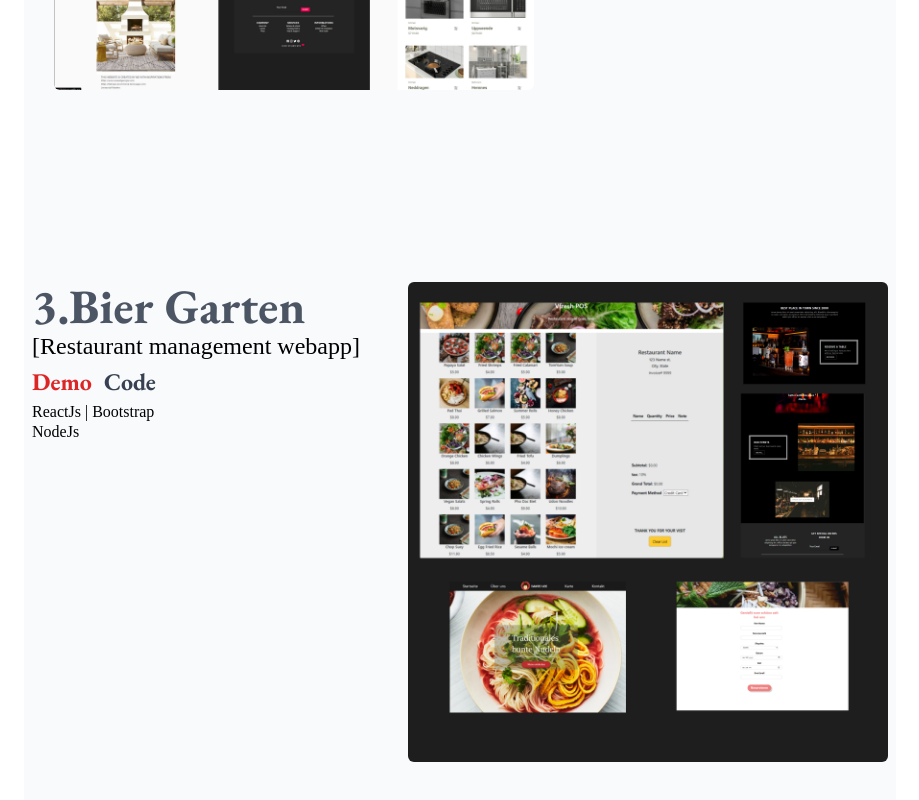
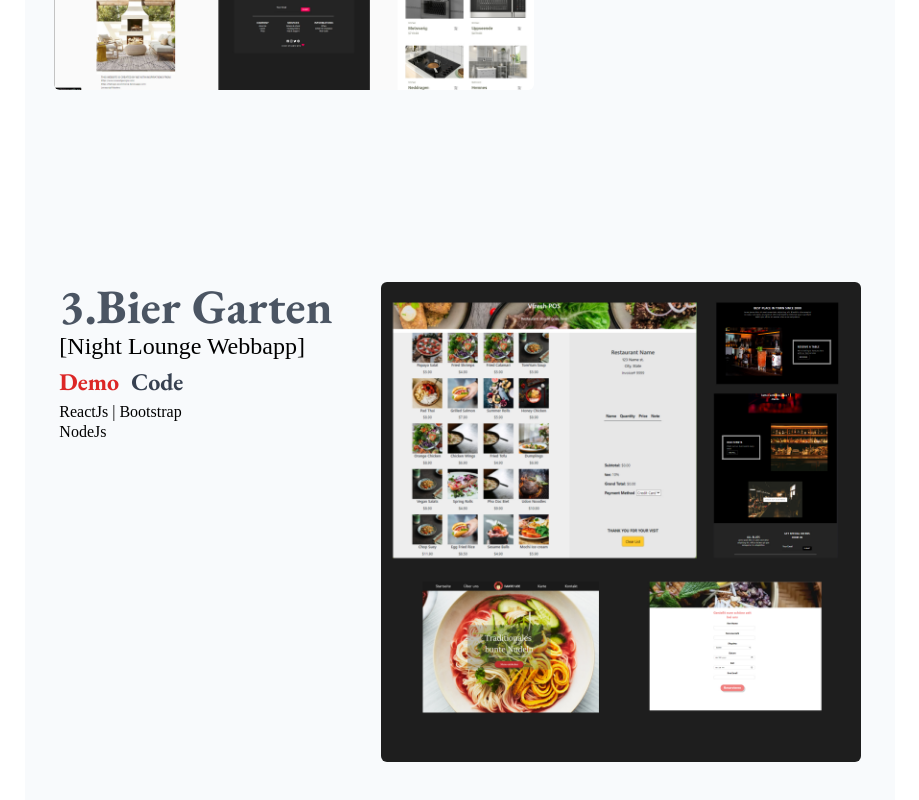
Before and after one commit to se64vet/porfolio2.0, a Next.js app: page / in a window 1280 px wide. Shown: the part 1910-2710 px from the top of the page, without its empty margins (180-1099 px from the left). Built offline with nearby package versions, Linux system fonts and the light colour scheme; a web font is replaced by a local one.

Commit message:
fix links

```diff
--- a/components/WorksSection.tsx
+++ b/components/WorksSection.tsx
@@ -4,12 +4,12 @@ const Fade = require("react-reveal/Fade")
 import SingleWork from './chunks/SingleWork'
 const WorksSection = () => {
   const works = [{
-    name: 'StoreWise',
+    name: 'Store Helper',
     cat: 'Inventory management webapp',
     type: '',
 	desc_html:'Figma<br>NextJs | Tailwind<br>NodeJs | MongoDB',
-    demoUrl: 'updating...',
-    repoUrl: 'updating...',
+    demoUrl: 'https://storehelper.onrender.com/',
+    repoUrl: 'https://github.com/se64vet/store-helper',
     imgUrl: '/StoreWise.webp',
   	},
 	{
@@ -17,17 +17,17 @@ const WorksSection = () => {
     cat: 'E-commerce website',
     type: '',
 	desc_html:'ReactJs | Bootstrap<br>NodeJs',
-    demoUrl: 'updating...',
-    repoUrl: 'updating...',
+    demoUrl: 'https://felixhome.netlify.app/',
+    repoUrl: 'https://github.com/se64vet/React_Ecommerce_Web_App/tree/main',
     imgUrl: '/Felix.webp',
   	},
 	{
     name: 'Bier Garten',
-    cat: 'Restaurant management webapp',
+    cat: 'Night Lounge Webbapp',
     type: '',
 	desc_html:'ReactJs | Bootstrap<br>NodeJs',
-    demoUrl: 'updating...',
-    repoUrl: 'updating...',
+    demoUrl: 'https://bluelounges.netlify.app/',
+    repoUrl: 'https://github.com/se64vet/All-Blues-Lounge-s-Website/tree/master',
     imgUrl: '/restaurant.webp',
   	},
 	{
@@ -35,8 +35,8 @@ const WorksSection = () => {
     cat: 'advance todo-app',
     type: '',
 	desc_html:'ReactJs | Tailwind<br>NodeJs',
-    demoUrl: 'updating...',
-    repoUrl: 'updating...',
+    demoUrl: 'https://todo-dash-app.onrender.com/',
+    repoUrl: 'https://github.com/se64vet/Todo-Dash',
     imgUrl: '/Dash.webp',
   	},
 
@@ -46,7 +46,7 @@ const WorksSection = () => {
     type: '',
 	desc_html:'Figma<br>NextJs | ReactBootstrap',
     demoUrl: '/works/landing-pages',
-    repoUrl: 'updating...',
+    repoUrl: 'https://github.com/se64vet?tab=repositories',
     imgUrl: '/landingPages.webp',
   	},
 
--- a/components/chunks/SingleWork.tsx
+++ b/components/chunks/SingleWork.tsx
@@ -34,18 +34,18 @@ const SingleWork = (props: WorkProps) => {
             &#93; {props.work.type}
           </p>
           <div className="mt-1 leading-5">
-            <Link href={props.work.demoUrl}>
-              <span className="relative cursor-pointer font-bold text-red-600  mr-3 text-2xl group">
+            <Link href={props.work.demoUrl} passHref>
+              <a  href={props.work.demoUrl} target={"_blank"} className="relative cursor-pointer font-bold text-red-600  mr-3 text-2xl group">
 				Demo
 				  <span className="absolute -bottom-px left-0 w-0 h-0.5 bg-red-500 transition-all group-hover:w-full"></span>
-              </span>
+              </a>
             </Link>
 
-            <Link href={props.work.repoUrl}>
-              <span className="relative cursor-pointer font-bold text-gray-700 text-2xl group">
+            <Link href={props.work.repoUrl}  passHref>
+			<a href={props.work.repoUrl} target={"_blank"} className="relative cursor-pointer font-bold text-gray-700 text-2xl group">
 				Code
 				  <span className="absolute -bottom-px right-0 w-0 h-0.5 bg-gray-700 transition-all group-hover:w-full"></span>
-			  </span>
+			  </a>
             </Link>
             <p className="mt-1" dangerouslySetInnerHTML={{ __html: props.work.desc_html }}></p>
           </div>
```
Also changed, not shown: pages/works/landing-pages.tsx (+6 -3 lines), public/data/works.json (+21 -7 lines).
